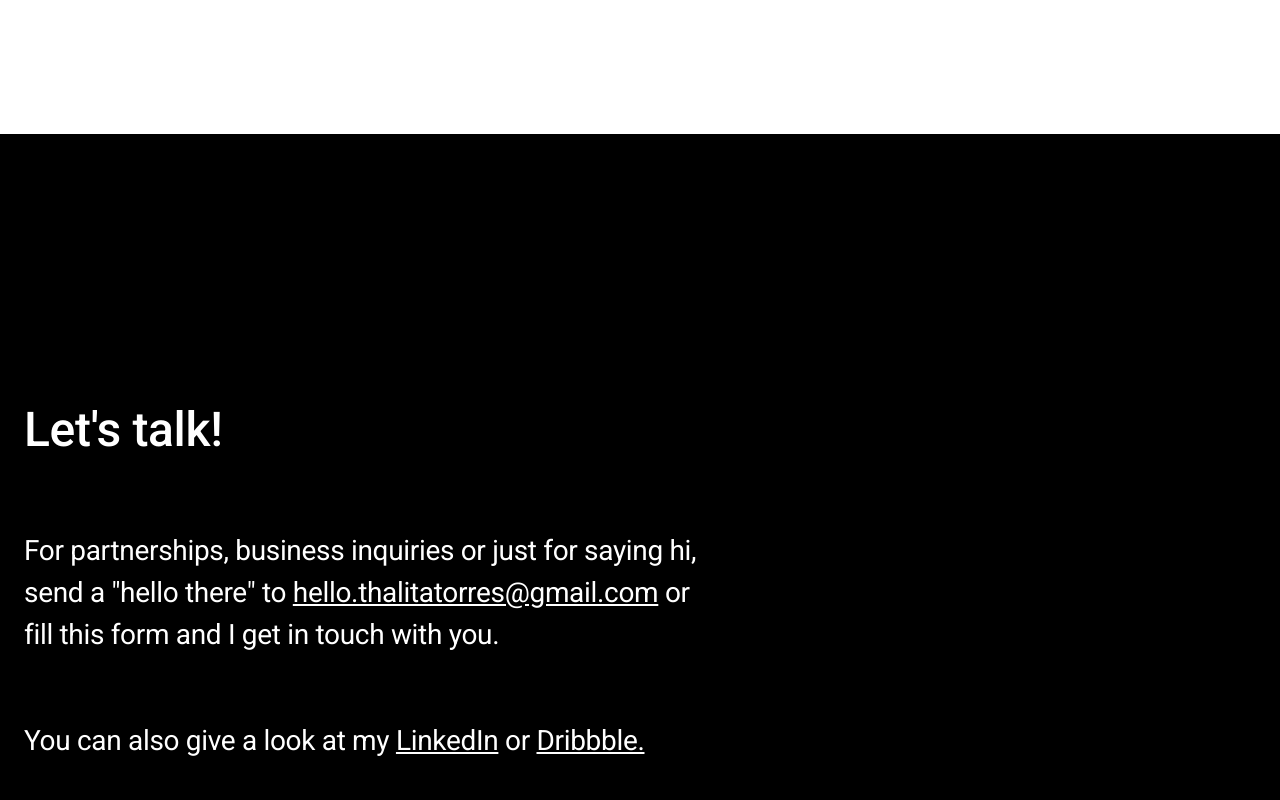
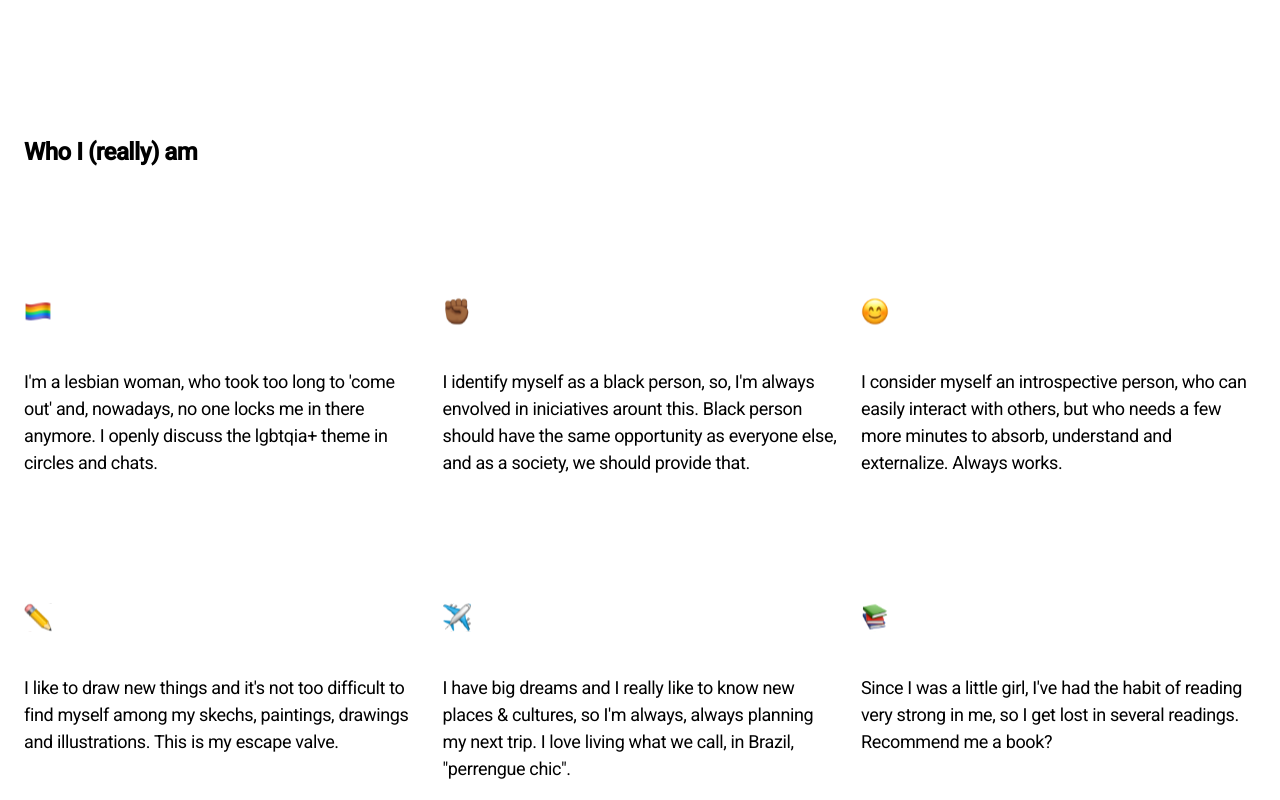
Before and after one commit to jadsonsantos/thalita-torres, a Next.js app: page /about in a window 1280 px wide. Shown: the part 1260-2060 px from the top of the page. Built offline with nearby package versions, Linux system fonts and the light colour scheme.

Commit message:
import topics component

```diff
--- a/pages/about.js
+++ b/pages/about.js
@@ -2,6 +2,7 @@ import Head from 'next/head'
 import Footer from '../components/Footer'
 import Contact from '../components/Contact'
 import Timeline from '../components/Timeline'
+import Topics from '../components/Topics'
 
 export default function About() {
   return (
@@ -10,6 +11,7 @@ export default function About() {
         <title>Thalita Torres | About</title>
       </Head>
       <Timeline />
+      <Topics />
       <Contact />
       <Footer />
     </>
```
